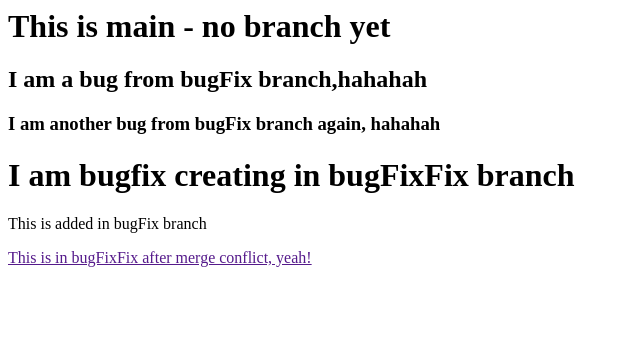
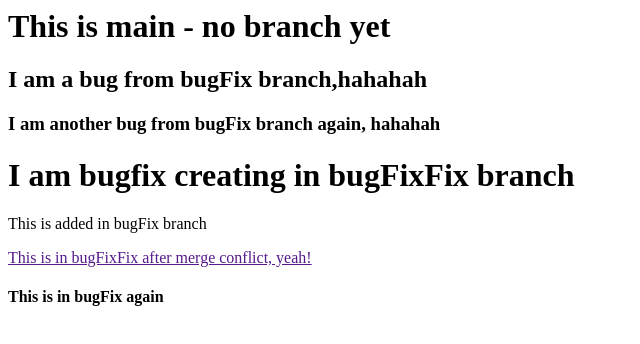
Before and after one commit to Jiawen-Wang06/GitLearningProject, a plain HTML site: page index.html in a window 1280 px wide. Shown: the whole page, without its empty margins (0-640 px from the left). Drawn offline with Linux system fonts and the light colour scheme.

Commit message:
Added h4 in bugFix

```diff
--- a/index.html
+++ b/index.html
@@ -17,6 +17,8 @@
 
     <p>This is added in bugFix branch</p>
     <a href="">This is in bugFixFix after merge conflict, yeah!</a>
+
+    <h4>This is in bugFix again</h4>
 </body>
 
 </html>
```
